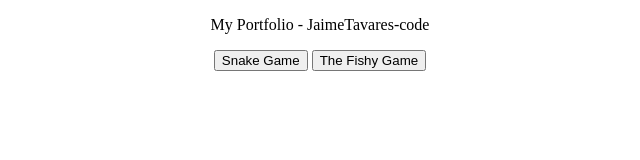
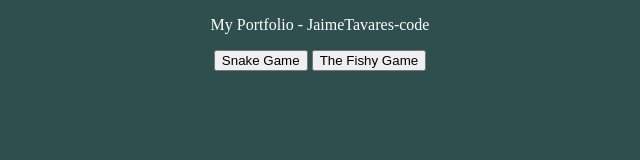
Before and after one commit to jaimetavares-code/jaimetavares-code.github.io, a plain HTML site: page index.html in a window 1280 px wide. Shown: the whole page, without its empty margins (320-960 px from the left). Drawn offline with Linux system fonts and the light colour scheme.

Commit message:
Update index.html

```diff
--- a/index.html
+++ b/index.html
@@ -5,6 +5,14 @@
     <meta http-equiv="X-UA-Compatible" content="IE=edge">
     <meta name="viewport" content="width=device-width, initial-scale=1.0">
     <title>Jaime Tavares Portfolio</title>
+    <style>
+
+        body{
+            color:white;
+            background-color: darkslategray;
+        }
+
+    </style>
 </head>
 <body><center>
     <p>My Portfolio - JaimeTavares-code</p>
```
